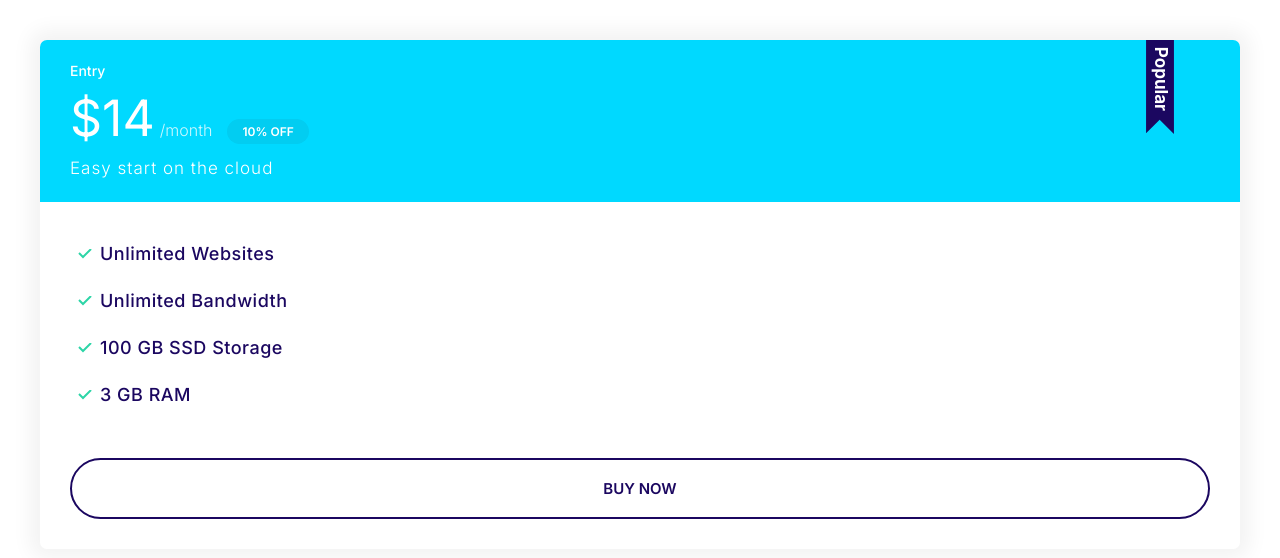
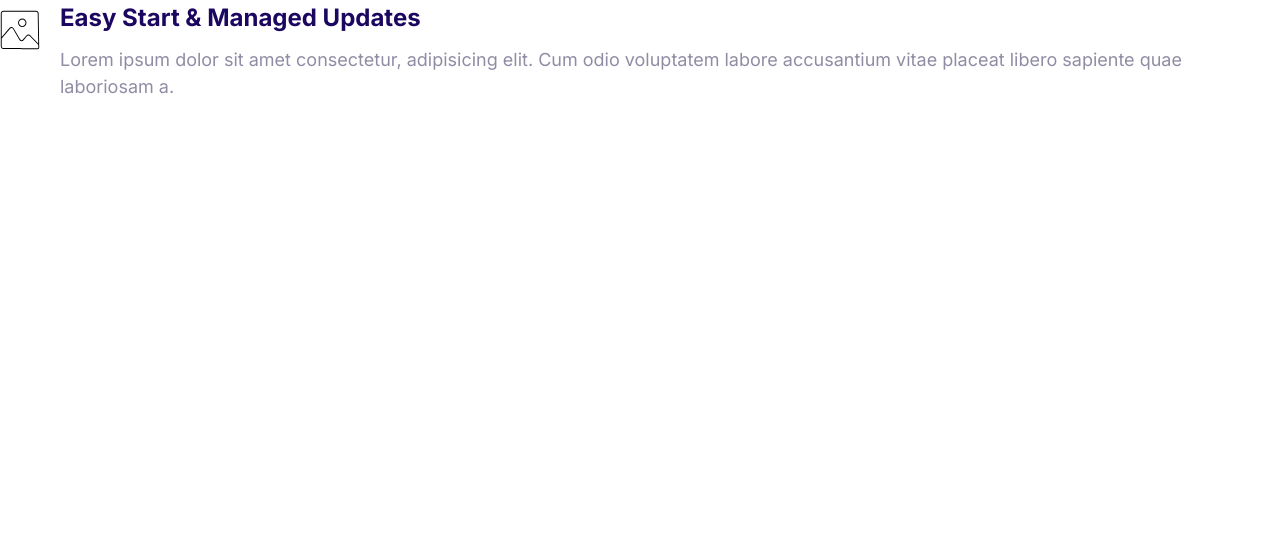
Before and after one commit to Notonogoro/moshify, a plain HTML site: page index.html in a window 1280 px wide. Drawn offline with Linux system fonts and the light colour scheme.

Commit message:
Add media component

```diff
--- a/css/styles.css
+++ b/css/styles.css
@@ -370,3 +370,20 @@ a {
     font-size: 1.7rem;
   }
 }
+
+/* Media */
+.media {
+  display: flex;
+}
+
+.media__image {
+  margin-top: 1rem;
+}
+
+.media__body {
+  margin: 0 2rem;
+}
+
+.media__title {
+  margin-top: 0;
+}
--- a/index.html
+++ b/index.html
@@ -13,27 +13,21 @@
     <link rel="stylesheet" href="css/normalize.css" />
     <link rel="stylesheet" href="css/styles.css" />
   </head>
+
   <body>
-    <div style="padding: 4rem">
-      <div class="plan plan--popular">
-        <div class="card card--secondary">
-          <header class="card__header">
-            <h3 class="plan__name">Entry</h3>
-            <span class="plan__price">$14</span>
-            <span class="plan__billing-cycle">/month</span>
-            <span class="badge badge--secondary badge--small">10% OFF</span>
-            <span class="plan__description">Easy start on the cloud</span>
-          </header>
-          <div class="card__body">
-            <ul class="list list--tick">
-              <li class="list__item">Unlimited Websites</li>
-              <li class="list__item">Unlimited Bandwidth</li>
-              <li class="list__item">100 GB SSD Storage</li>
-              <li class="list__item">3 GB RAM</li>
-            </ul>
-            <button class="btn btn--outline btn--block">Buy Now</button>
-          </div>
-        </div>
+    <div class="media">
+      <div class="media__image">
+        <svg class="icon icon--primary">
+          <use xlink:href="images/sprite.svg#snap"></use>
+        </svg>
+      </div>
+      <div class="media__body">
+        <h3 class="media__title">Easy Start & Managed Updates</h3>
+        <p>
+          Lorem ipsum dolor sit amet consectetur, adipisicing elit. Cum odio
+          voluptatem labore accusantium vitae placeat libero sapiente quae
+          laboriosam a.
+        </p>
       </div>
     </div>
   </body>
```
Also changed, not shown: components/media.html (added, +15 -0 lines).
